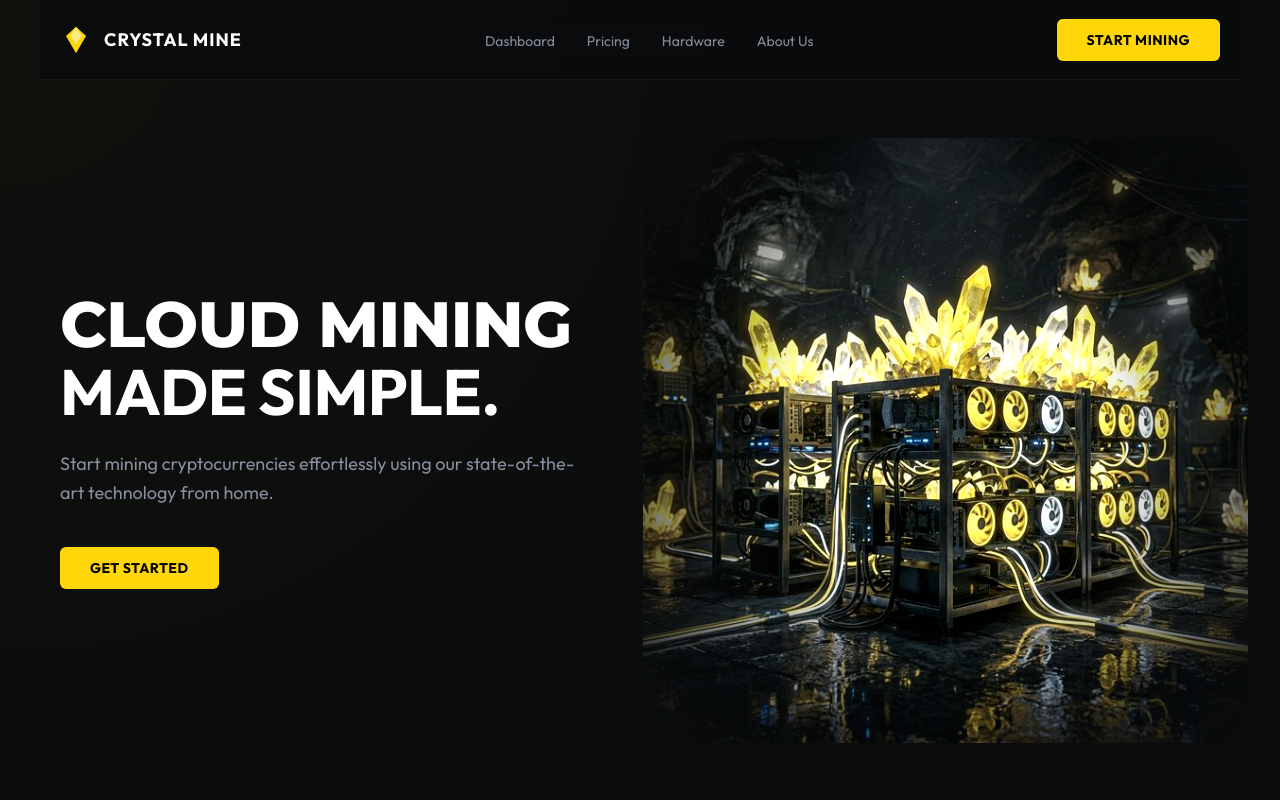
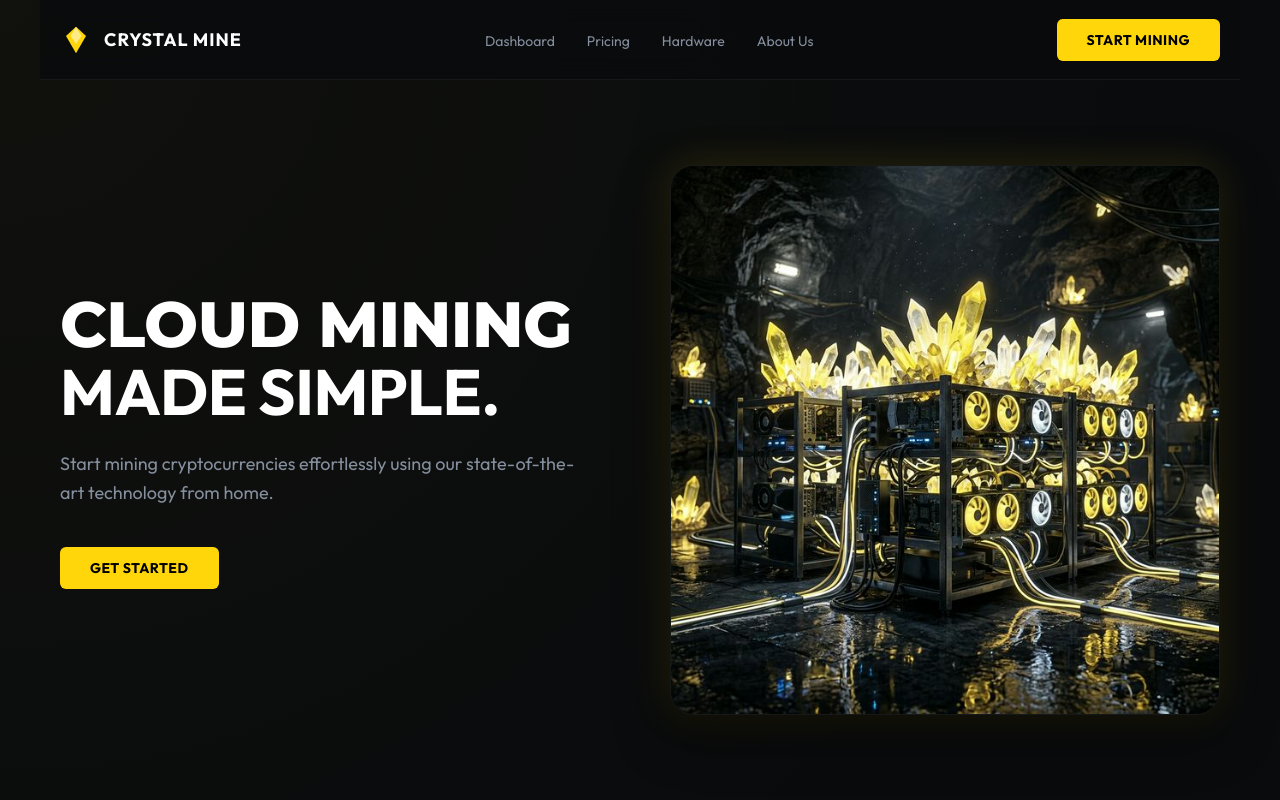
Before and after one commit to imesh4523/mining, a React (Vite) app: page / in a window 1280 px wide. Shown: the top 800 px of the page. Built offline with nearby package versions, Linux system fonts and the light colour scheme.

Commit message:
Fix: Remove mask-image blending from Hero image to match reference style

```diff
--- a/src/components/Hero.css
+++ b/src/components/Hero.css
@@ -33,14 +33,12 @@
 }
 
 .hero-image {
-  width: 110%;
-  max-width: 700px;
-  border-radius: 20px;
+  width: 100%;
+  max-width: 600px;
+  border-radius: 24px;
   object-fit: cover;
-  /* Blend edges to background */
-  mask-image: radial-gradient(circle at center, black 40%, transparent 95%);
-  -webkit-mask-image: radial-gradient(circle at center, black 40%, transparent 95%);
-  filter: contrast(1.05) brightness(1.1);
+  box-shadow: 0 20px 50px rgba(0, 0, 0, 0.5), 0 0 40px rgba(255, 214, 10, 0.15);
+  border: 1px solid rgba(255, 255, 255, 0.05);
 }
 
 .image-glow {
```
